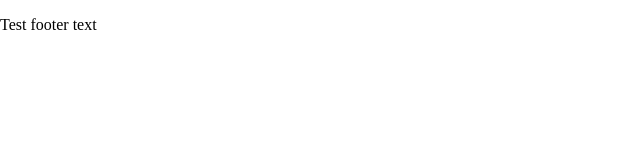
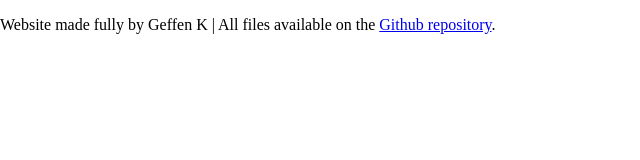
Before and after one commit to DanishButterCookie/Internet-project, a plain HTML site: page footer.html in a window 1280 px wide. Shown: the whole page, without its empty margins (0-640 px from the left). Drawn offline with Linux system fonts and the light colour scheme.

Commit message:
footer content

```diff
--- a/footer.html
+++ b/footer.html
@@ -4,6 +4,6 @@
     <link rel="stylesheet" href="style.css">
 </head>
 <body>
-    <p>Test footer text</p>
+    <p>Website made fully by Geffen K | All files available on the <a href="https://github.com/DanishButterCookie/Internet-project">Github repository</a>.</p>
 </body>
 </html>
```
